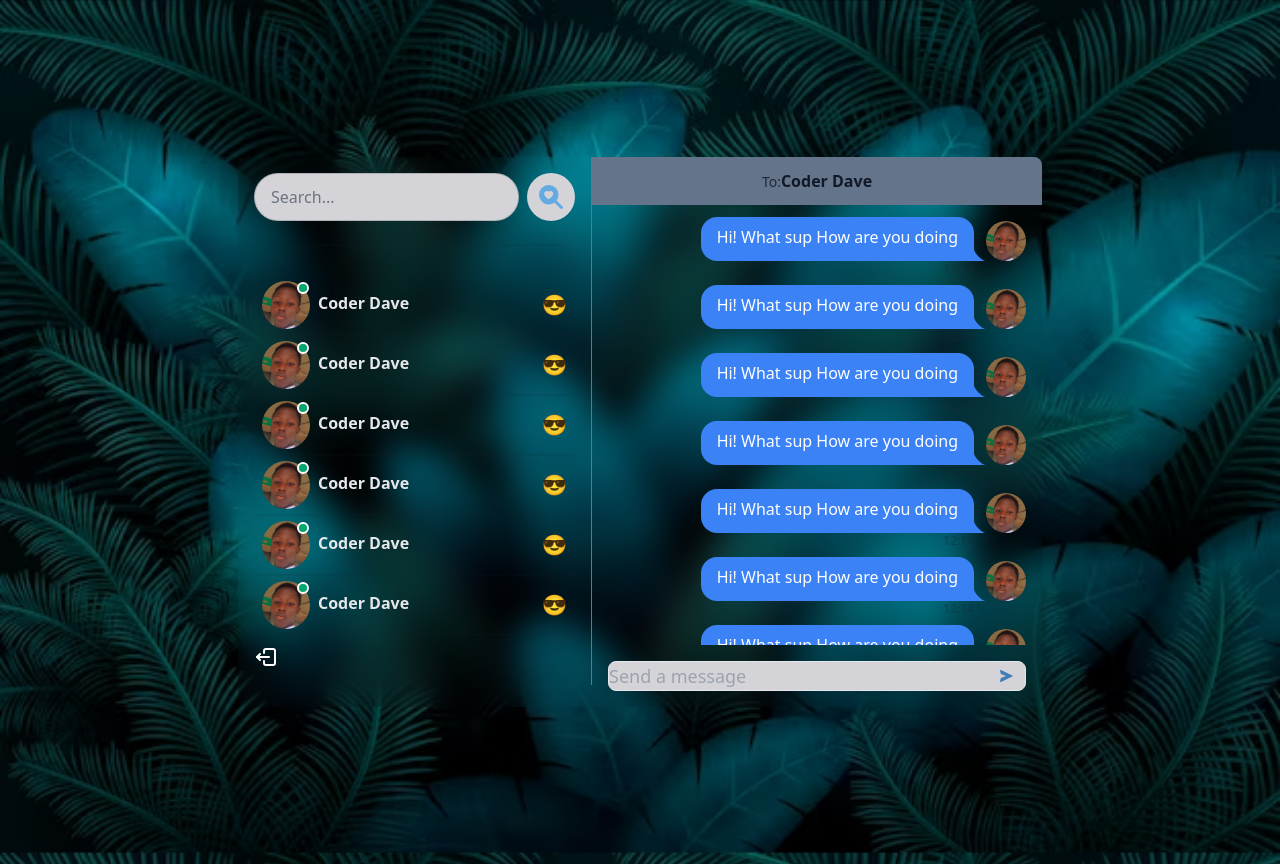
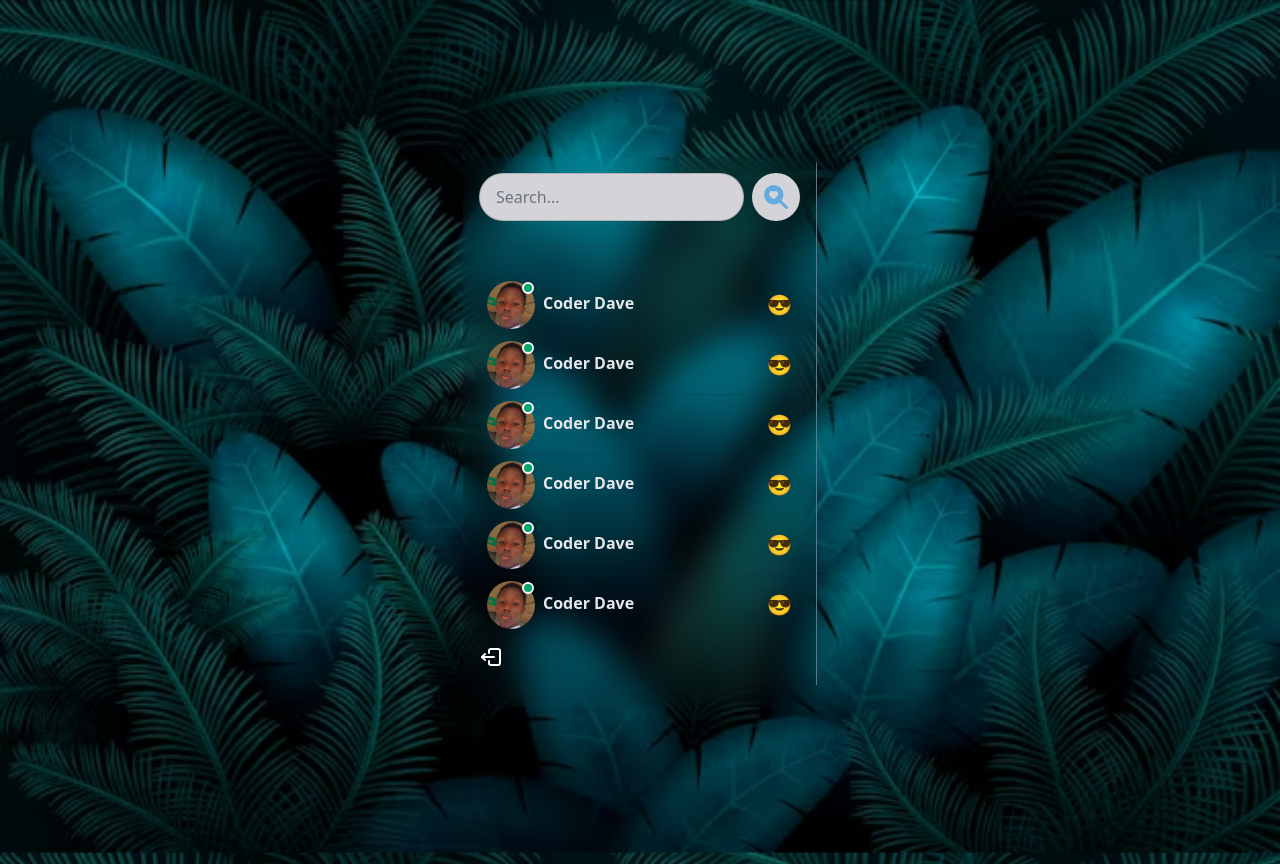
Before and after one commit to okoid721/CHAT_FULL_PROJECT, a React (Vite) app in the folder frontend/: page / in a window 1280 px wide. Built offline with nearby package versions, Linux system fonts and the light colour scheme.

Commit message:
Chat app full project

```diff
--- a/frontend/src/pages/home/Home.jsx
+++ b/frontend/src/pages/home/Home.jsx
@@ -7,7 +7,7 @@ const Home = () => {
   return (
     <div className='flex sm:h-[450px] md:h-[550px] rounded-lg overflow-hidden bg-gray-400 bg-clip-padding backdrop-filter backdrop-blur-lg bg-opacity-0'>
       <SideBar />
-      <MessageContainer />
+      {/* <MessageContainer /> */}
     </div>
   )
 }
```
